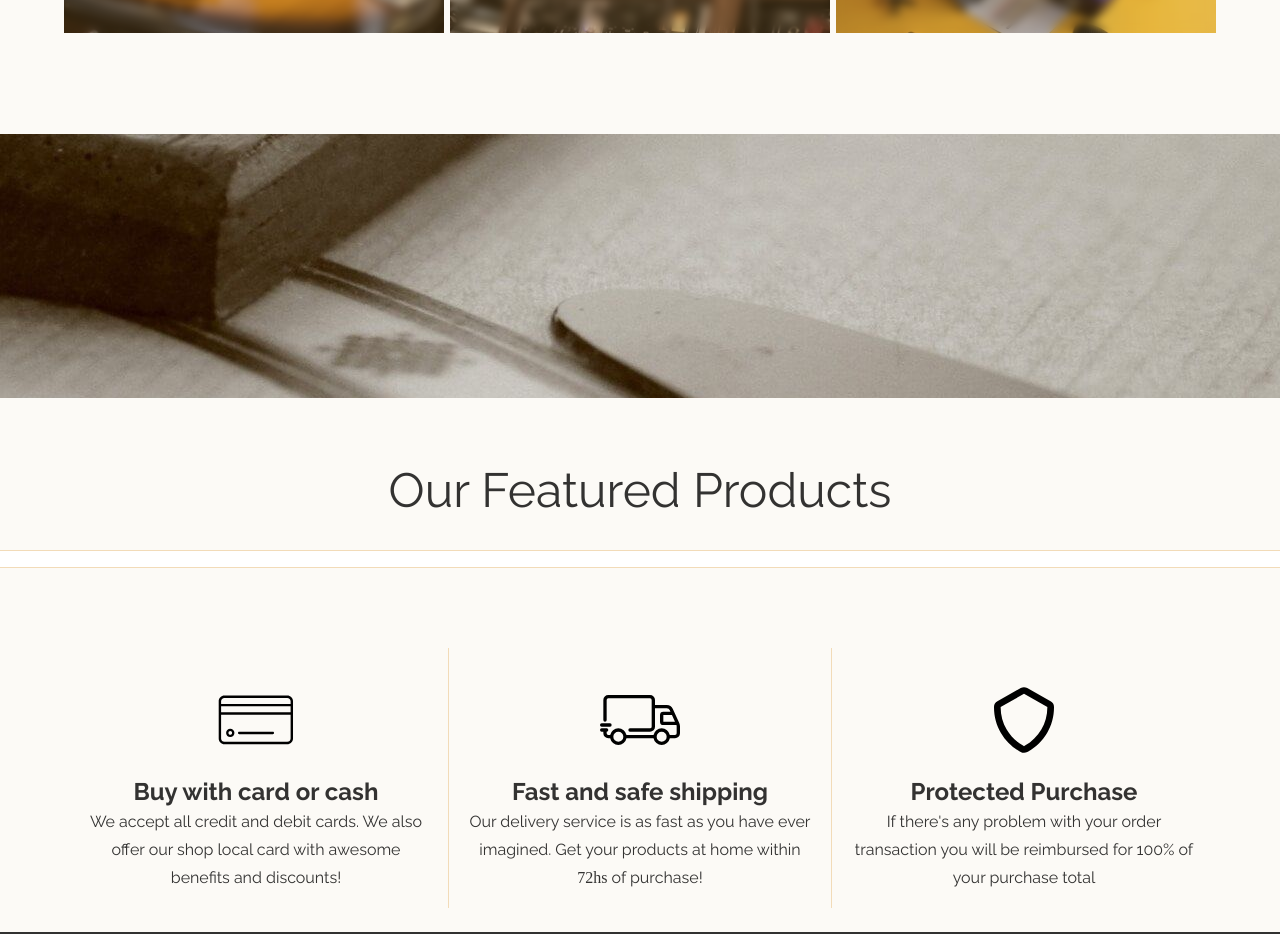
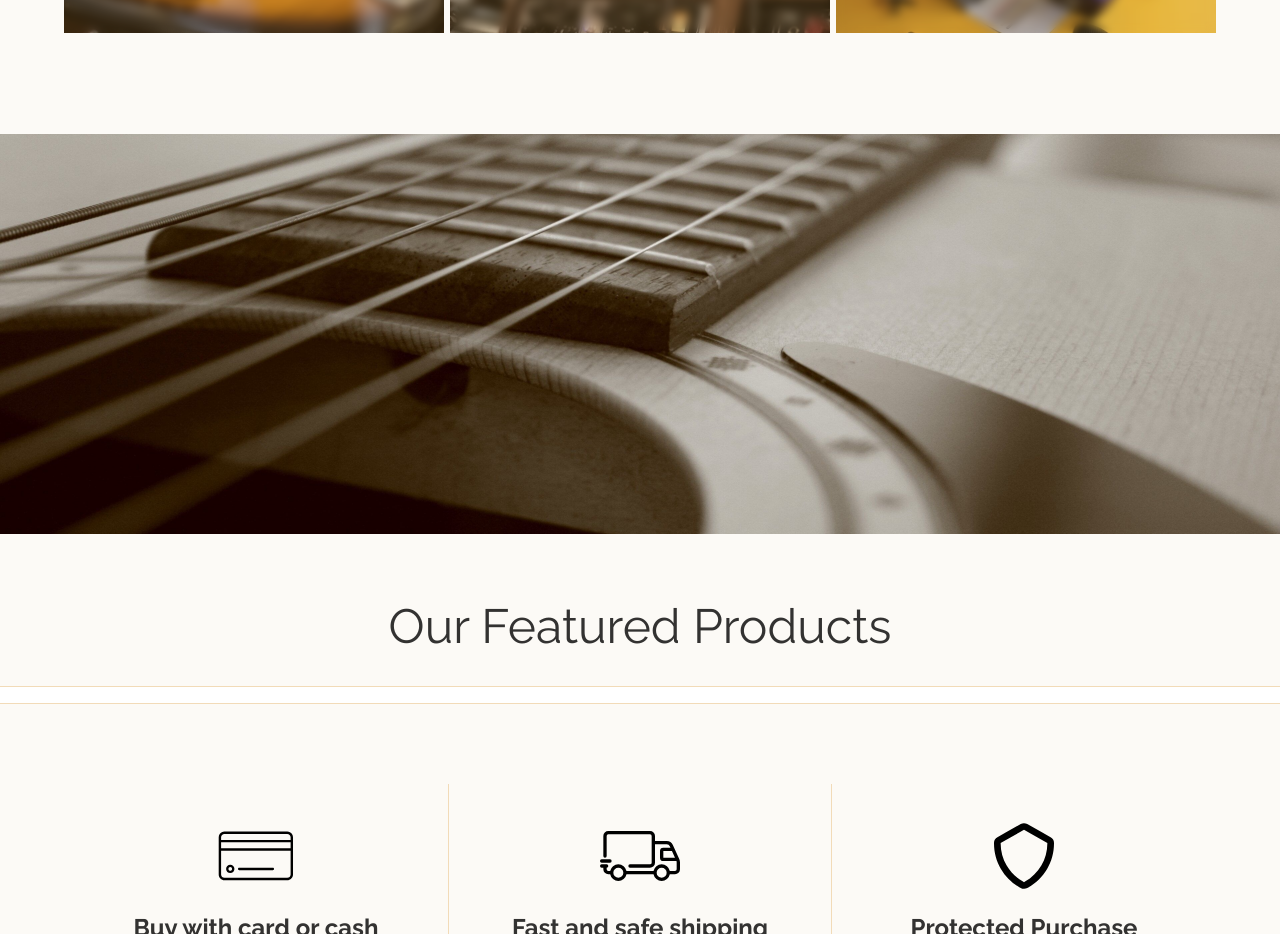
Before and after one commit to RodrigoRabellino/e-commerce-front, a React (Create React App) app: page / in a window 1280 px wide. Shown: the part 1200-2134 px from the top of the page. Built offline with nearby package versions, Linux system fonts and the light colour scheme; no server answers.

Commit message:
Home Parallax responsiveness

```diff
--- a/src/components/Navbar/Navbar.jsx
+++ b/src/components/Navbar/Navbar.jsx
@@ -210,7 +210,6 @@ function Navbar() {
                       variant="button"
                       onClick={() => {
                         handleOpen();
-                        // console.log(categoriesOpen);
                       }}
                     >
                       <span id="span_categories" className="navLink navStyles">
@@ -367,7 +366,6 @@ function Navbar() {
                         <IconButton
                           size="small"
                           onClick={() => {
-                            console.log("nav ", user);
                             navigate(`/userpage/${user._id}`, {
                               replace: false,
                             });
--- a/src/components/aboutUs/AboutUs.jsx
+++ b/src/components/aboutUs/AboutUs.jsx
@@ -38,7 +38,6 @@ const AboutUs = () => {
 
   const handleResetDataBase = async () => {
     const response = await postResetDB();
-    console.log(response);
   };
 
   return (
--- a/src/components/homePage/HomePage.css
+++ b/src/components/homePage/HomePage.css
@@ -99,18 +99,15 @@
 }
 
 .parallax {
-  background: url("../../assets/images/acousticguitarparallax.jpg") repeat fixed
-    70%;
+  background-image: url("../../assets/images/acousticguitarparallax.jpg");
+  background-attachment: fixed;
+  background-position: 30%;
 }
 
-.parallax-inner {
+/* .parallax-inner {
   padding-top: 10%;
   padding-bottom: 10%;
-}
-
-.title-parallax {
-  color: #fff;
-}
+} */
 
 .iconsvg {
   width: 7rem;
--- a/src/components/homePage/HomePage.jsx
+++ b/src/components/homePage/HomePage.jsx
@@ -32,7 +32,7 @@ const HomePage = () => {
   };
 
   useEffect(() => {
-    window.scrollTo(0, 0);
+    // window.scrollTo(0, 0);
     const getstarredProducts = async () => {
       const response = await fetchStarredProducts();
       setStarredProducts([...response]);
@@ -111,9 +111,20 @@ const HomePage = () => {
         </Container>
       </section>
 
-      <section className="parallax">
-        <Box className="parallax-inner" sx={{ marginBottom: "3rem" }}>
-          <h3 className="title-parallax"></h3>
+      <section>
+        <Box
+          className="parallax"
+          sx={{
+            backgroundSize: { xs: "450%", sm: "300%", md: "200%", lg: "100%" },
+          }}
+        >
+          <Box
+            sx={{
+              height: "50vh",
+              width: "100%",
+              marginBottom: "3rem",
+            }}
+          ></Box>
         </Box>
       </section>
 
@@ -144,7 +155,6 @@ const HomePage = () => {
             >
               {<SlickCarousel starredProducts={starredProducts} />}
             </Box>
-            {/* <MyCarousel starredProducts={starredProducts} /> */}
           </Grid>
         </Grid>
 
@@ -175,9 +185,7 @@ const HomePage = () => {
                   local card with awesome benefits and discounts!
                 </Typography>
               </Grid>
-              {/* <Divider orientation="vertical" flexItem>
-                .
-              </Divider> */}
+
               <Grid
                 item
                 xs={12}
--- a/src/components/homePage/MyCarousel.css
+++ /dev/null
@@ -1,4 +0,0 @@
-.mySlider {
-  justify-content: center;
-  height: 350px;
-}
--- a/src/components/userPage/editDialogues/EmailDialogue.jsx
+++ b/src/components/userPage/editDialogues/EmailDialogue.jsx
@@ -30,7 +30,6 @@ const EmailDialogue = ({ open, setOpen, email, setEmail, id }) => {
     },
     validationSchema: validationSchema,
     onSubmit: (values) => {
-      console.log(values);
       updateUser(values, params);
       handleClose();
     },
--- a/src/components/userPage/editDialogues/PhoneDialogue.jsx
+++ b/src/components/userPage/editDialogues/PhoneDialogue.jsx
@@ -27,7 +27,6 @@ const PhoneDialogue = ({ open, setOpen, phone, setPhone, id }) => {
     },
     validationSchema: validationSchema,
     onSubmit: (values) => {
-      console.log(values);
       updateUser(values, params);
       handleClose();
     },
```
Also changed, not shown: src/components/homePage/MyCarousel.jsx (deleted, +0 -86 lines).
